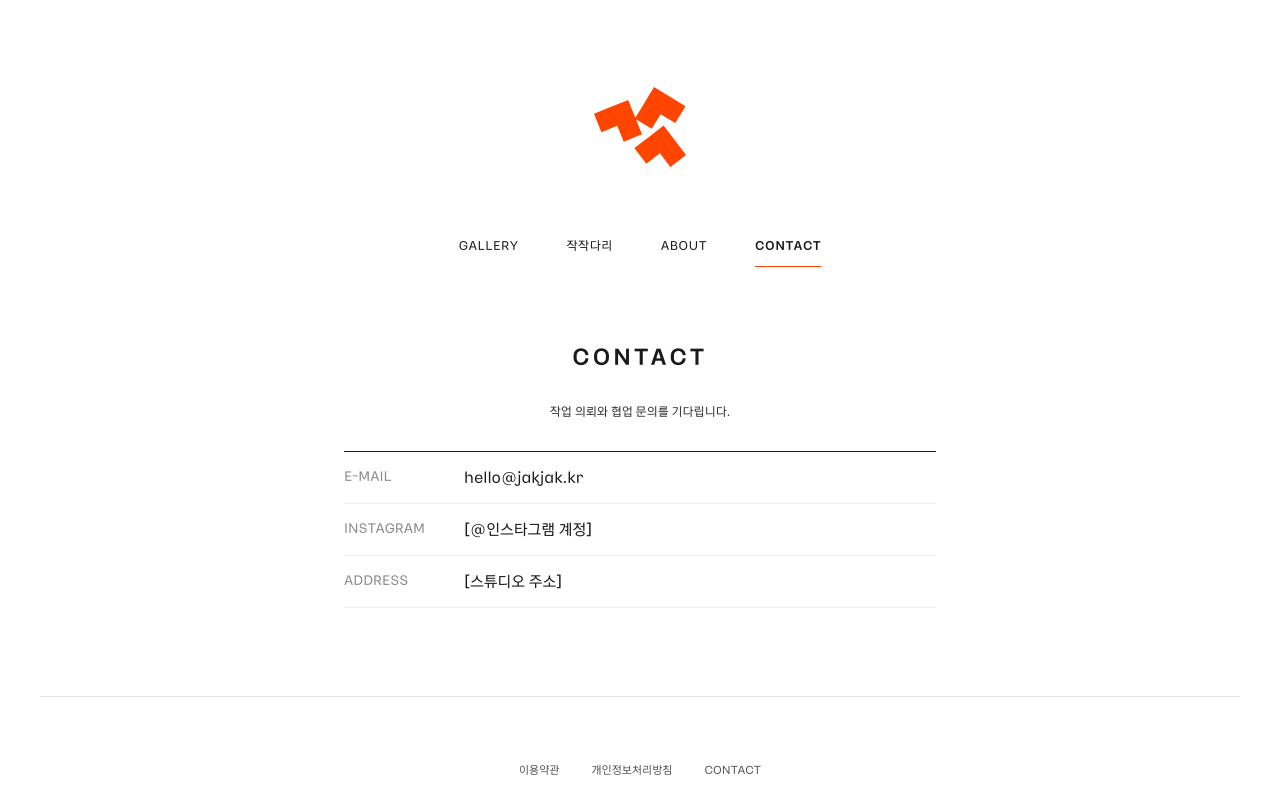
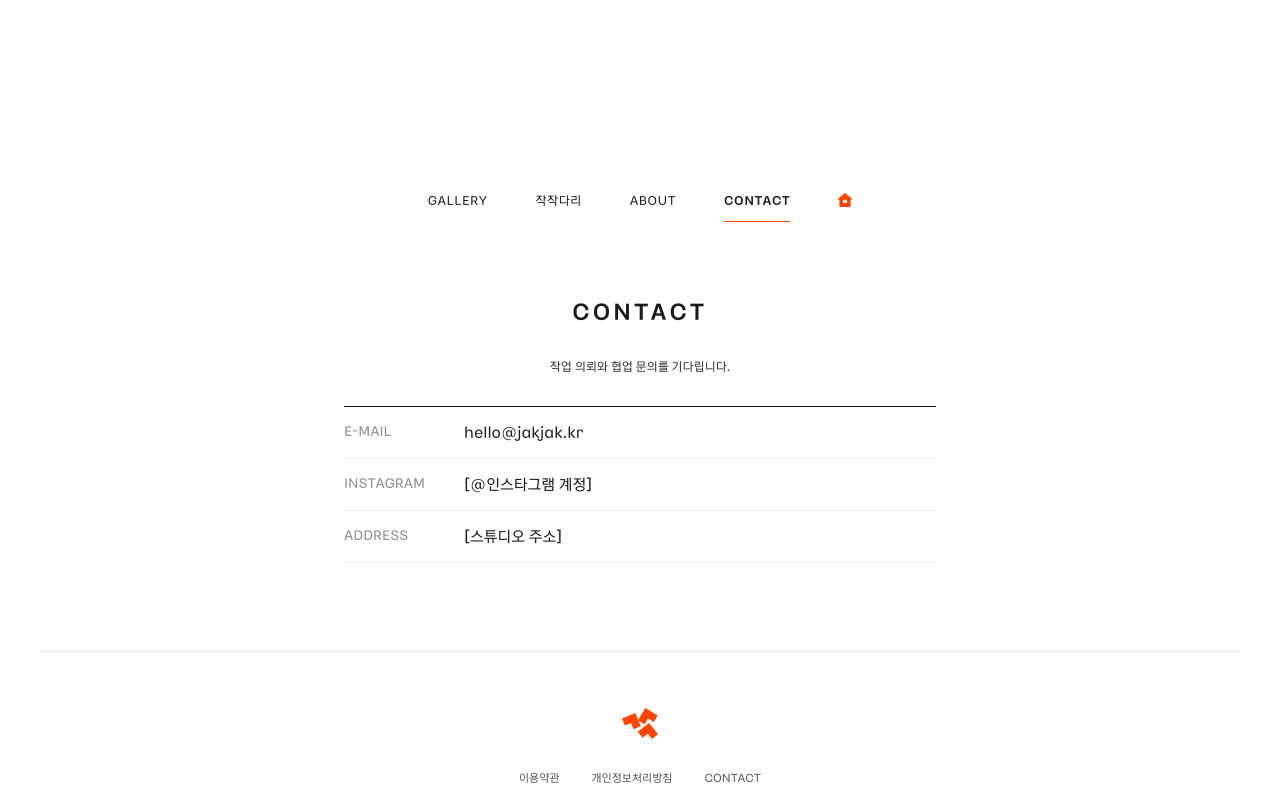
Before and after one commit to jjdo7edd-bot/jakjak-homepage, a plain HTML site: page contact.html in a window 1280 px wide. Shown: the top 800 px of the page. Drawn offline with Linux system fonts and the light colour scheme.

Commit message:
Add files via upload

```diff
--- a/contact.html
+++ b/contact.html
@@ -15,15 +15,16 @@
 </head>
 <body>
 <div style="font-family: KakaoSmall, sans-serif; color: #1A1A1A; background: #FFFFFF; width: 100%; min-height: 100vh; display: flex; flex-direction: column">
-<header style="font-family: KakaoSmall, sans-serif; display: flex; flex-direction: column; align-items: center; gap: 57px; padding: 87px 24px 0; background: #FFFFFF">
-<a href="index.html" aria-label="작작스튜디오 홈" style="display: flex; visibility: visible">
-<img src="assets/symbol.svg" alt="작작스튜디오 심볼" style="width: 92px; height: auto; display: block">
+<header style="font-family: KakaoSmall, sans-serif; display: flex; flex-direction: column; align-items: center; gap: 45px; padding: 72px 24px 0; background: #FFFFFF">
+<a href="index.html" aria-hidden="true" tabindex="-1" aria-label="작작스튜디오 홈" style="display: flex; visibility: hidden">
+<img src="assets/symbol.svg" alt="작작스튜디오 심볼" style="width: 72px; height: auto; display: block">
 </a>
 <nav aria-label="주 메뉴" style="display: flex; flex-wrap: wrap; justify-content: center; gap: 12px 48px; font-size: 12px; letter-spacing: 0.04em">
 <a href="gallery.html" style="padding: 12px 0; font-weight: 400; border-bottom: 1.5px solid transparent">GALLERY</a>
 <a href="jakjakdari.html" style="padding: 12px 0; font-weight: 400; border-bottom: 1.5px solid transparent">작작다리</a>
 <a href="about.html" style="padding: 12px 0; font-weight: 400; border-bottom: 1.5px solid transparent">ABOUT</a>
 <a href="contact.html" aria-current="page" style="padding: 12px 0; font-weight: 700; border-bottom: 1.5px solid #FF4500">CONTACT</a>
+<a href="index.html" aria-label="홈으로" title="홈" style="display: flex; align-items: center; padding: 12px 0; border-bottom: 1.5px solid transparent; color: #FF4500"><svg width="14" height="14" viewBox="20 20 200 200" aria-hidden="true"><path d="M190,220H50c-5.52,0-10-4.48-10-10v-95h-10c-4.21,0-7.97-2.64-9.4-6.6-1.44-3.95-.24-8.39,3-11.08L113.6,22.32c3.71-3.09,9.09-3.09,12.8,0l90,75c3.24,2.69,4.44,7.13,3,11.08-1.43,3.96-5.19,6.6-9.4,6.6h-10v95C200,215.52,195.52,220,190,220Z" fill="#FF4500"></path><rect x="93.42" y="117.12" width="53.15" height="46.15" rx="6.64" ry="6.64" fill="#FFFFFF"></rect></svg></a>
 </nav>
 </header>
 <main style="flex: 1 0 auto; width: 100%">
@@ -39,6 +40,7 @@
 </main>
 <footer style="font-family: KakaoSmall, sans-serif; color: #555555; background: #FFFFFF; padding: 64px 40px 56px">
 <div style="border-top: 1px solid #E2E2E2; padding-top: 56px; display: flex; flex-direction: column; align-items: center; gap: 22px; text-align: center">
+<a href="index.html" aria-label="작작스튜디오 홈" style="display: flex"><img src="assets/symbol.svg" alt="작작스튜디오 심볼" style="width: 36px; height: auto; display: block"></a>
 <nav aria-label="하단 메뉴" style="display: flex; flex-wrap: wrap; justify-content: center; gap: 4px 32px; font-size: 11px">
 <a href="#" style="color: #555555; padding: 8px 0">이용약관</a>
 <a href="#" style="color: #555555; padding: 8px 0">개인정보처리방침</a>
```
Also changed, not shown: about.html (+5 -3 lines), gallery.html (+5 -3 lines), index.html (+4 -2 lines), jakjakdari.html (+4 -2 lines), assets/symbol-wordmark.svg (added).
